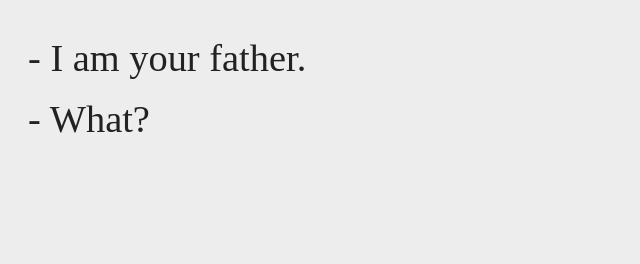
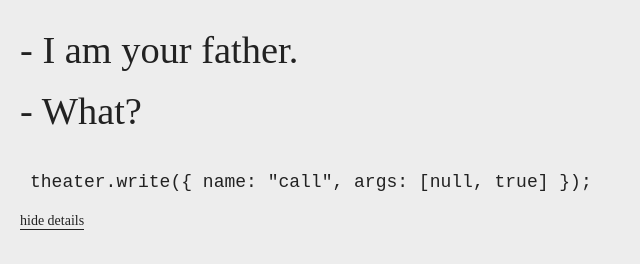
Before and after one commit to zhouzi/TheaterJS, a website: page index.html in a window 1280 px wide. Shown: the whole page, without its empty margins (0-640 px from the left). Drawn offline with Linux system fonts and the light colour scheme; a web font is replaced by a local one.

Commit message:
adding debug bar on demo page

```diff
--- a/index.html
+++ b/index.html
@@ -10,14 +10,21 @@
     </head>
 
     <body>
-        <div>- <span id="vador"></span></div>
-        <div>- <span id="luke"></span></div>
+        <div class="scene">
+            <div>- <span id="vador"></span></div>
+            <div>- <span id="luke"></span></div>
+        </div>
+
+        <pre id="nodebug"><code>theater.write(<span id="log"></span>);</code></pre>
+        <a id="hidelink" href="#nodebug">hide details</a>
+        <a id="showlink" href="#">show details</a>
 
         <script src="build/theater.js"></script>
         <script>
             (function () {
                 "use strict";
 
+                var $log    = document.querySelector("#log");
                 var theater = new TheaterJS();
 
                 theater
@@ -25,8 +32,14 @@
                     .describe("Luke", .6, "#luke");
 
                 theater
-                    .on("*", function () {
-                        console.log(arguments);
+                    .on("*", function (eventName, originalEvent, sceneName, arg) {
+                        var args  = Array.prototype.splice.apply(arguments, [3]),
+                            log   = '{ name: "' + sceneName + '"';
+
+                        if (args.length > 0) log += ", args: " + JSON.stringify(args).split(",").join(", ");
+                        log += " }";
+
+                        $log.innerHTML = log;
                     })
                     .on("say:start, erase:start", function (eventName) {
                         var self    = this,
--- a/src/styles.scss
+++ b/src/styles.scss
@@ -1,14 +1,14 @@
 $black: #222;
 $white: #ededed;
 $red: #c92b2b;
+
+*, *:before, *:after { box-sizing: border-box; }
+html, body { margin: 0; padding: 0; }
 
 body {
   font-family: 'Cutive', serif;
   background-color: $black;
   color: $white;
-  font-size: 240%;
-  font-weight: 400;
-  line-height: 1.6;
   padding: 20px;
   transition: background-color 200ms ease-out;
 
@@ -23,9 +23,23 @@ body {
   }
 }
 
+a {
+  font-size: 14px;
+  color: inherit;
+  text-decoration: none;
+  border-bottom: 1px solid;
+  display: inline-block;
+}
+
 @keyframes caret {
   0%, 100% { opacity: 1; }
   50% { opacity: 0; }
+}
+
+.scene {
+  font-size: 240%;
+  font-weight: 400;
+  line-height: 1.6;
 }
 
 .saying:after {
@@ -38,3 +52,24 @@ body {
   opacity: 1;
   animation: caret 500ms infinite;
 }
+
+pre {
+  font-size: 18px;
+  line-height: 1;
+  overflow: auto;
+  font-family: monospace;
+  background-color: $white;
+  color: $black;
+  margin: 20px 0 10px 0;
+  padding: 10px;
+
+  & ~ #showlink { display: none; }
+  & ~ #hidelink { display: inline-block; }
+
+  &:target {
+    opacity: 0;
+
+    & ~ #hidelink { display: none; }
+    & ~ #showlink { display: inline-block; }
+  }
+}
```
Also changed, not shown: build/styles.css.
